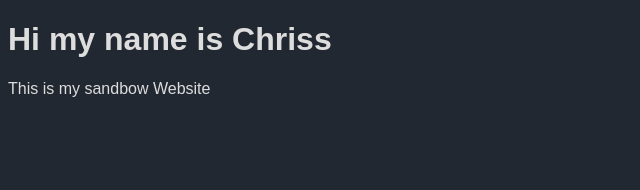
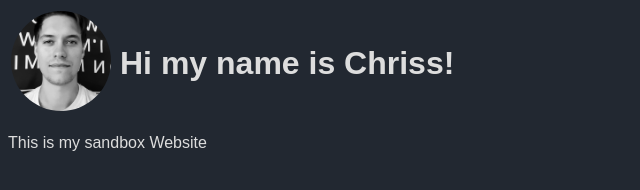
Before and after one commit to ChissCross/webdev, a plain HTML site: page index.html in a window 1280 px wide. Shown: the whole page, without its empty margins (0-640 px from the left). Drawn offline with Linux system fonts and the light colour scheme.

Commit message:
added profile picture

```diff
--- a/index.html
+++ b/index.html
@@ -2,11 +2,14 @@
 <html lang="en" dir="ltr">
   <head>
     <meta charset="utf-8">
-    <link rel="stylesheet" href="css/styles.css">
+    <link rel="stylesheet" href="public/styles.css">
     <title>This is my page</title>
   </head>
   <body>
-    <h1>Hi my name is Chriss</h1>
-    <p>This is my sandbow Website</p>
+    <table>
+      <td><img src="public/profile.jpeg" alt=""></td>
+      <td><h1>Hi my name is Chriss!</h1></td>
+    </table>
+    <p>This is my sandbox Website</p>
   </body>
 </html>
--- a/css/styles.css
+++ b/public/styles.css
@@ -21,9 +21,15 @@ p{
  }
 
  h1 {
+   padding: 5px;
    color:    #DDDDDD;
  }
 
  h2 {
    color: #FFD369;
  }
+
+img {
+  border-radius: 50%;
+  height: 100px;
+}
```
Also changed, not shown: public/profile.jpeg (added).
